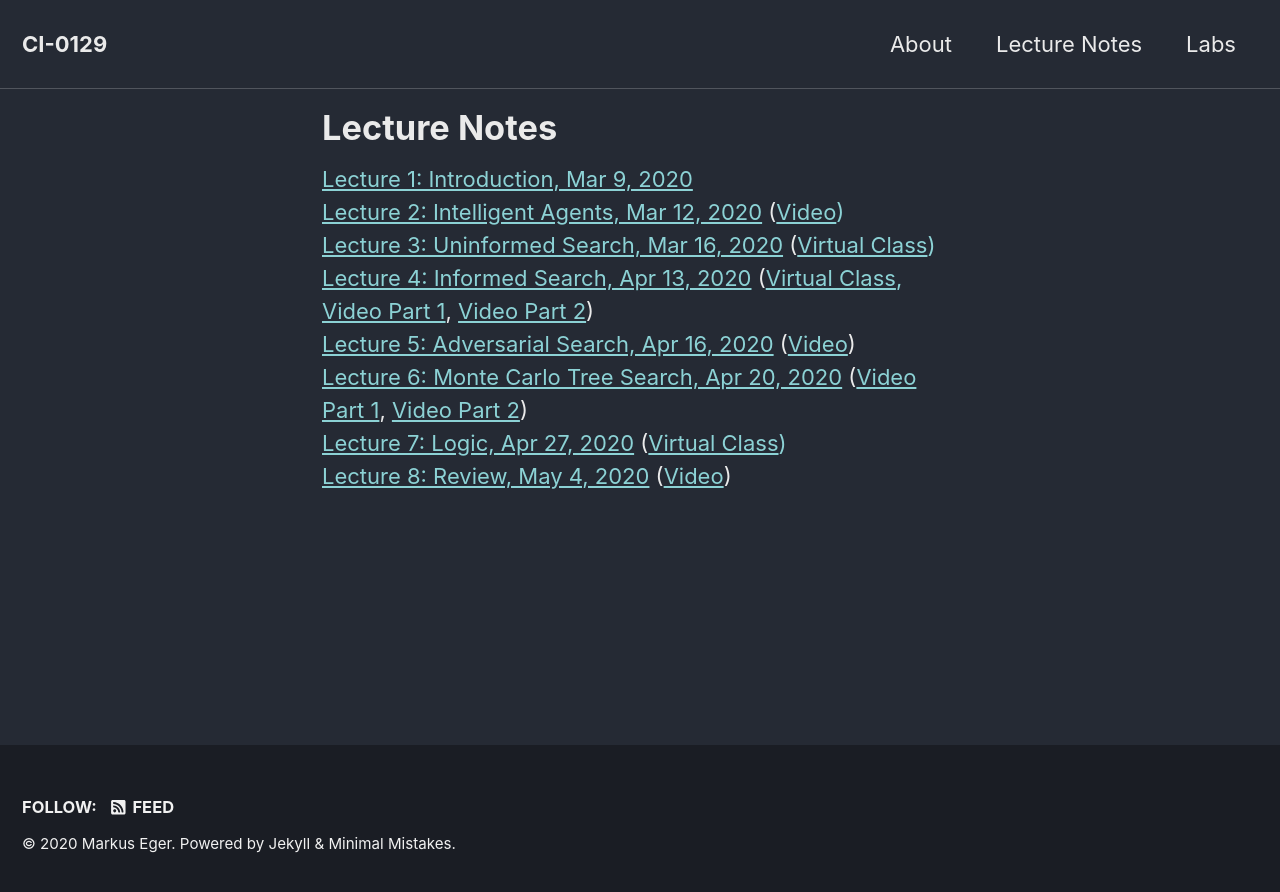
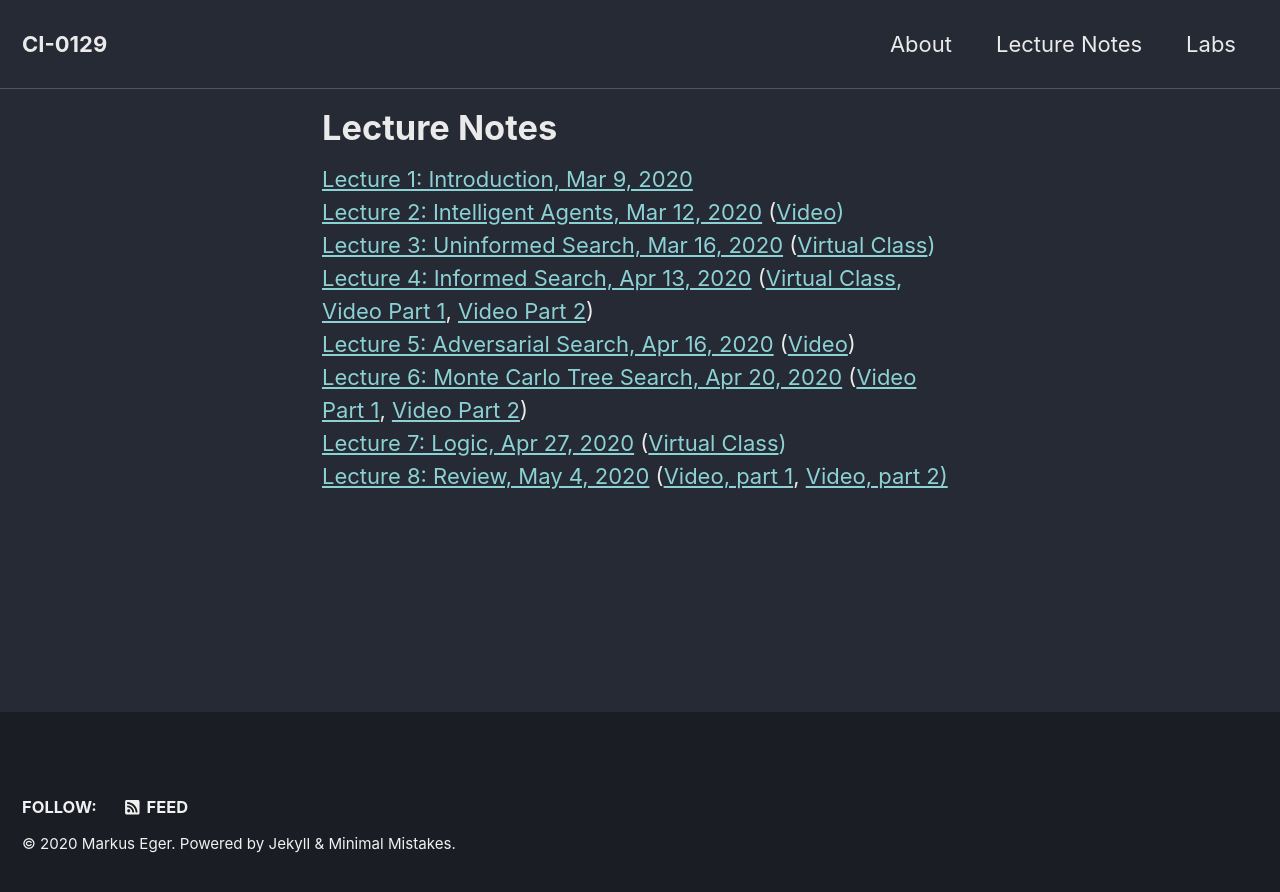
Before and after one commit to yawgmoth/CI-0129, a Jekyll site: the page built from _pages/slides.html, in a window 1280 px wide. Shown: the top 892 px of the page. Built offline with Jekyll 4.4.1, drawn with Linux system fonts in a browser that asks for light colours; cached includes are drawn as plain includes; nearby versions of some CDN libraries.

Commit message:
add video for exam review

```diff
--- a/_pages/slides.html
+++ b/_pages/slides.html
@@ -15,4 +15,4 @@
 <a href="lecture5.html">Lecture 5: Adversarial Search, Apr 16, 2020</a> (<a href="https://www.youtube.com/watch?v=JpZCXLE2u20">Video</a>) <br/>
 <a href="lecture6.html">Lecture 6: Monte Carlo Tree Search, Apr 20, 2020</a> (<a href="https://www.youtube.com/watch?v=dbxf3_IoKqk">Video Part 1</a>, <a href="https://www.youtube.com/watch?v=qjVMydy8x9o">Video Part 2</a>) <br/>
 <a href="lecture7.html">Lecture 7: Logic, Apr 27, 2020</a> (<a href="/CI-0129/classes/class7.html">Virtual Class<a/>)<br/>
-<a href="lecture8.html">Lecture 8: Review, May 4, 2020</a> (<a href="https://www.youtube.com/watch?v=5pU785ntPZ8">Video</a>)<br/>
+<a href="lecture8.html">Lecture 8: Review, May 4, 2020</a> (<a href="https://www.youtube.com/watch?v=5pU785ntPZ8">Video, part 1</a>, <a href="https://www.youtube.com/watch?v=7fy5mItEshI">Video, part 2)<br/>
```
